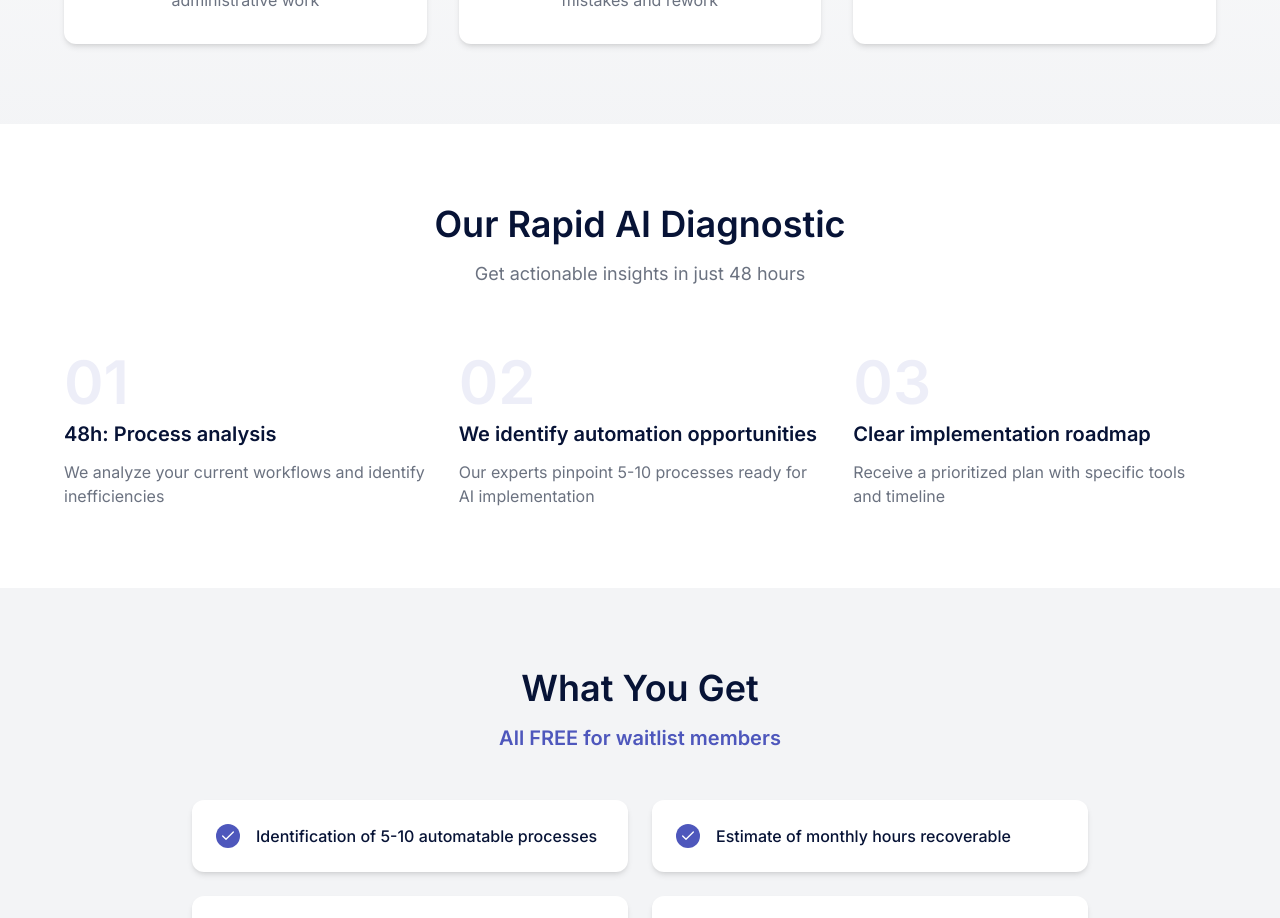
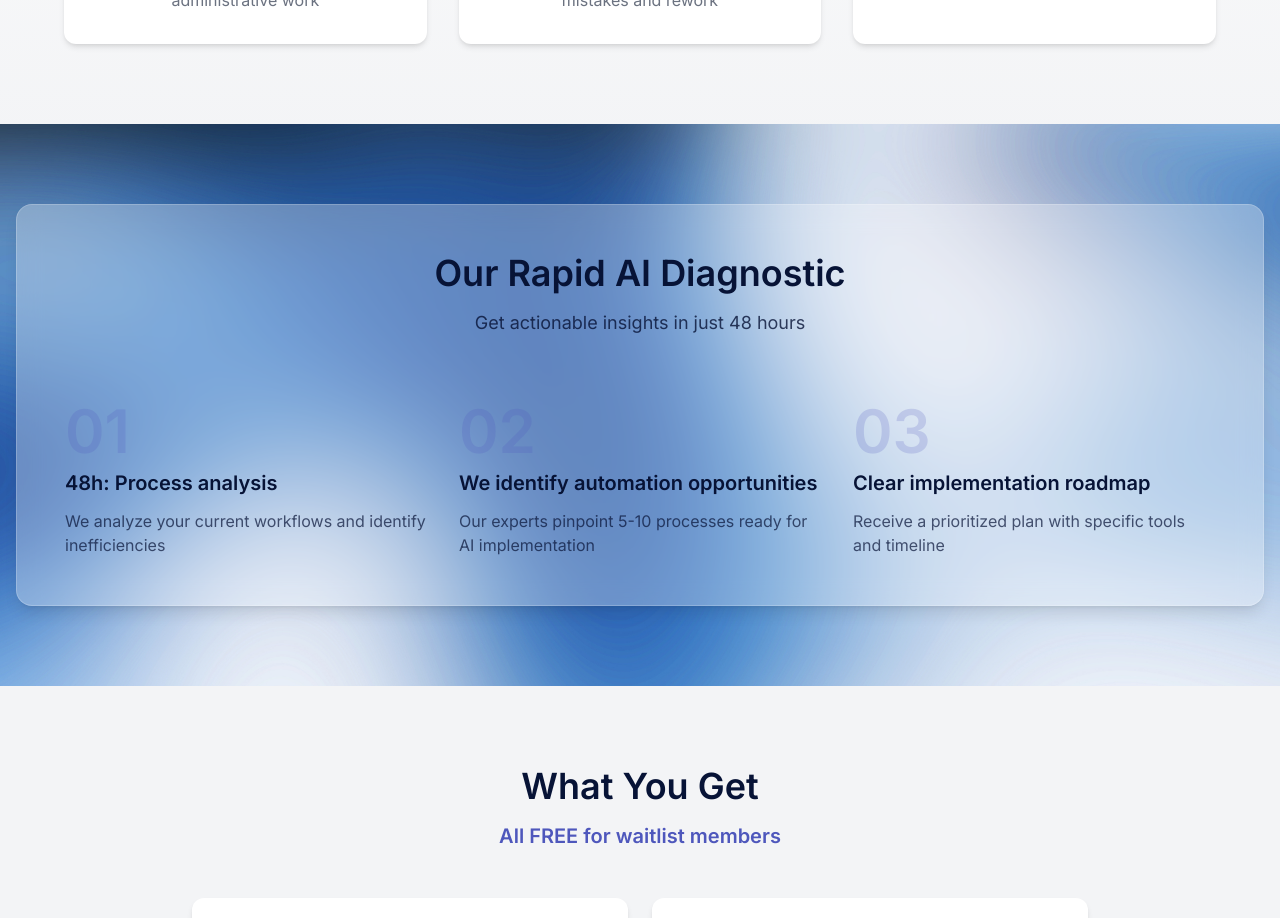
Before and after one commit to Tigergolf/aivisor-diagnostics, a React (Vite) app: page / in a window 1280 px wide. Shown: the part 1220-2138 px from the top of the page. Built offline with nearby package versions, Linux system fonts and the light colour scheme; the HTML template or start-up script is replaced by a standard one.

Commit message:
Add background and glass effect
Use the provided image as the background for the "Our Rapid Diagnostic" section and wrap the text content in a container with a glass effect.

```diff
--- a/src/components/ProcessSection.tsx
+++ b/src/components/ProcessSection.tsx
@@ -1,5 +1,4 @@
-
-
+import processBg from "@/assets/process-bg.jpg";
 export const ProcessSection = () => {
   const steps = [
     {
@@ -20,13 +19,24 @@ export const ProcessSection = () => {
   ];
 
   return (
-    <section className="py-20 bg-background">
-      <div className="container mx-auto px-4">
+    <section className="relative py-20 overflow-hidden">
+      {/* Background Image */}
+      <div className="absolute inset-0 z-0">
+        <img
+          src={processBg}
+          alt=""
+          className="w-full h-full object-cover"
+        />
+      </div>
+
+      {/* Glass Container */}
+      <div className="container mx-auto px-4 relative z-10">
+        <div className="backdrop-blur-md bg-white/30 rounded-2xl p-8 md:p-12 shadow-elevated border border-white/20">
           <div className="text-center mb-16">
-          <h2 className="text-3xl md:text-4xl font-bold text-foreground mb-4">
+            <h2 className="text-3xl md:text-4xl font-bold text-brand-navy mb-4">
               Our Rapid AI Diagnostic
             </h2>
-          <p className="text-lg text-muted-foreground max-w-2xl mx-auto">
+            <p className="text-lg text-brand-navy/80 max-w-2xl mx-auto">
               Get actionable insights in just 48 hours
             </p>
           </div>
@@ -38,19 +48,20 @@ export const ProcessSection = () => {
                 className="relative fade-in"
                 style={{ animationDelay: `${index * 0.15}s` }}
               >
-              <div className="text-6xl font-bold text-primary/10 mb-2">
+                <div className="text-6xl font-bold text-brand-blue/20 mb-2">
                   {step.number}
                 </div>
-              <h3 className="text-xl font-bold mb-3 text-foreground">
+                <h3 className="text-xl font-bold mb-3 text-brand-navy">
                   {step.title}
                 </h3>
-              <p className="text-muted-foreground">
+                <p className="text-brand-navy/70">
                   {step.description}
                 </p>
               </div>
             ))}
           </div>
         </div>
+      </div>
     </section>
   );
 };
```
Also changed, not shown: src/assets/process-bg.jpg (added). Lines whose indentation alone changed are shown as unchanged.
